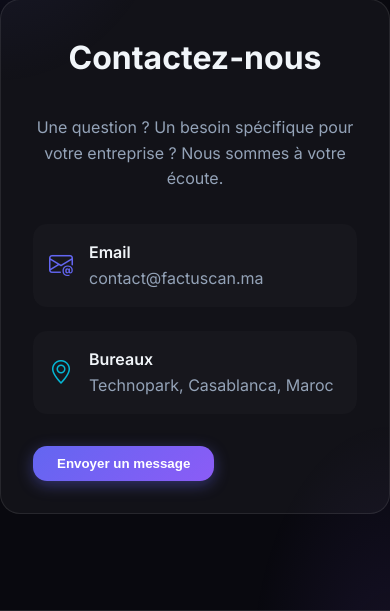
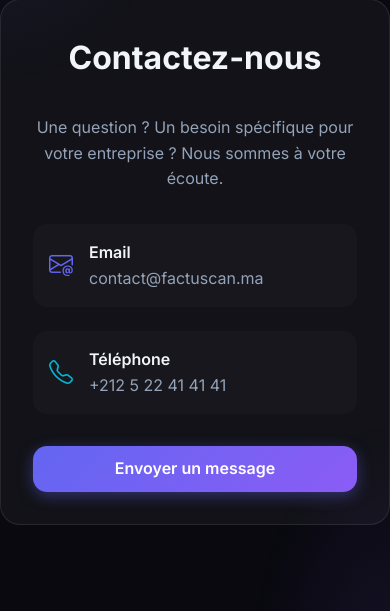
Before and after one commit to douaa-masouab/FactuScan, a Flask app: page /contact in a window 390 px wide. Shown: the part 169-780 px from the top of the page. Run offline with Flask 3, Linux system fonts and the light colour scheme; some libraries are stand-ins or nearby versions.

Commit message:
fix: mise à jour page contact avec téléphone marocain et lien mailto fonctionnel

```diff
--- a/frontend/templates/contact.html
+++ b/frontend/templates/contact.html
@@ -18,14 +18,15 @@
         </div>
         <div
             style="display: flex; align-items: center; gap: 1rem; padding: 1rem; background: rgba(255,255,255,0.02); border-radius: var(--r2);">
-            <i class="bi bi-geo-alt" style="font-size: 1.5rem; color: var(--acc3);"></i>
+            <i class="bi bi-telephone" style="font-size: 1.5rem; color: var(--acc3);"></i>
             <div>
-                <div style="font-weight: 600;">Bureaux</div>
-                <div style="color: var(--t2);">Technopark, Casablanca, Maroc</div>
+                <div style="font-weight: 600;">Téléphone</div>
+                <div style="color: var(--t2);">+212 5 22 41 41 41</div>
             </div>
         </div>
     </div>
 
-    <button class="btn-primary w-100" style="margin-top: 2rem;">Envoyer un message</button>
+    <a href="mailto:contact@factuscan.ma" class="btn-primary"
+        style="margin-top: 2rem; display: block; text-decoration: none; text-align: center;">Envoyer un message</a>
 </div>
 {% endblock %}
```
